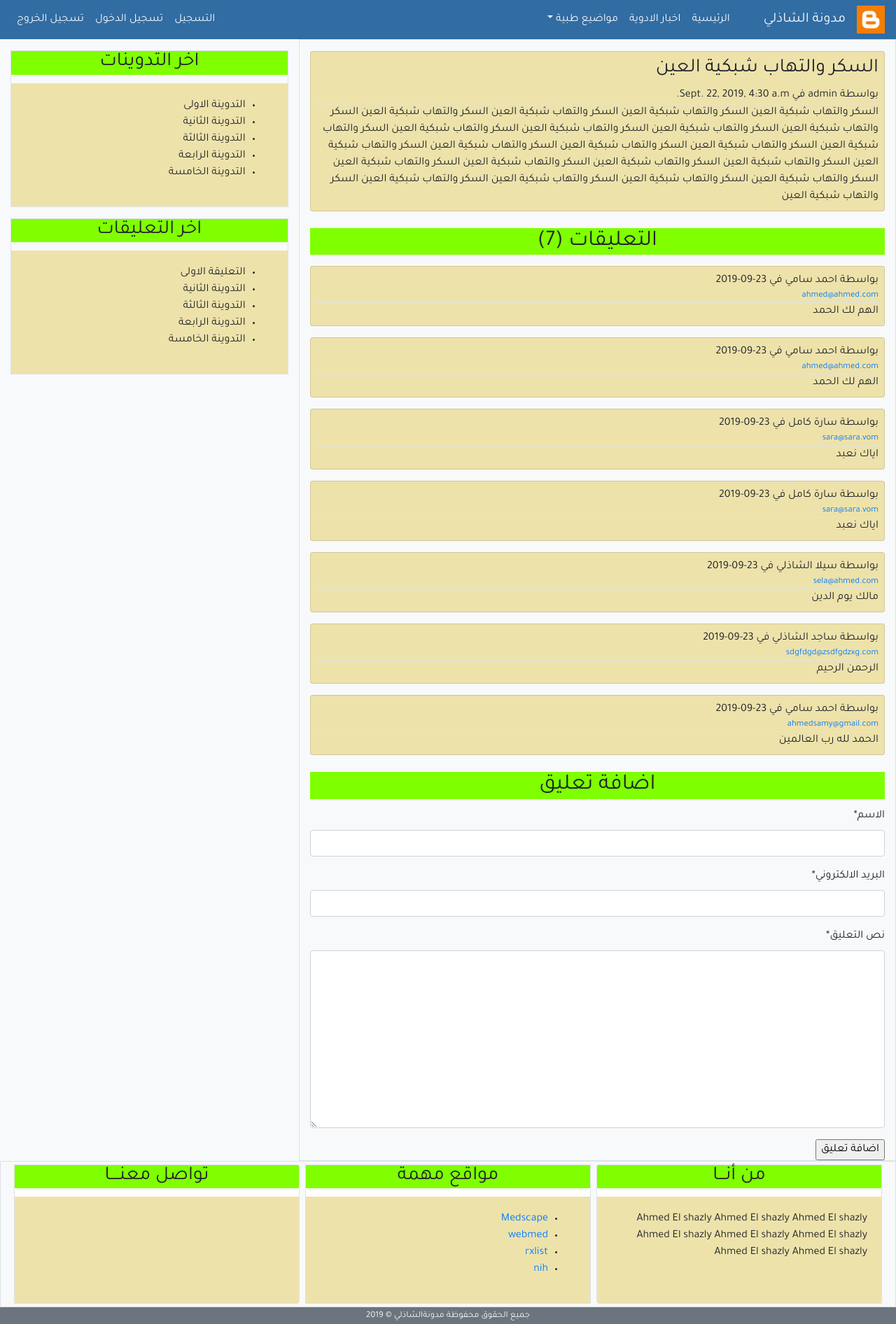
After one commit to shazlycode/testsite-blog, a Django app: template blog/app/templates/app/post_details.html in a window 1280 px wide. The commit adds this page. Shown: the whole page at 70% size. Run offline with Django 3.2, Linux system fonts and the light colour scheme; the template is opened without the code that fills it: values that come from a table or form of the project are taken from there, others are empty; data comes from the database, SQL or seed files in the repository; both versions use the stored data as it was after the commit; some libraries are stand-ins or nearby versions.

Commit message:
config of comments and posts

```diff
--- a/blog/app/admin.py
+++ b/blog/app/admin.py
@@ -2,3 +2,4 @@ from django.contrib import admin
 from app import models
 # Register your models here.
 admin.site.register(models.Post)
+admin.site.register(models.Comment)
--- /dev/null
+++ b/blog/app/forms.py
@@ -0,0 +1,25 @@
+from django import forms
+from app.models import Post, Comment
+from django.contrib.auth.models import User
+
+
+
+class CommentForm(forms.ModelForm):
+
+
+    class Meta:
+        model = Comment
+        fields = ('name','email','comment_body' )
+
+
+
+class RegisterForm(forms.ModelForm):
+    username = forms.CharField(max_length=100, label='اسم المستخدم')
+    first_name = forms.CharField(max_length=100, label='الاسم الاول')
+    last_name = forms.CharField(max_length=100, label='الاسم الاخير')
+    email = forms.EmailField(label='البريد الالكتروني')
+    password1= forms.CharField(widget=forms.PasswordInput(),label='كلمة المرور')
+    password2 = forms.CharField(widget=forms.PasswordInput(), label='تأكيد كلمة المرور')
+    class Meta:
+        model = User
+        fields = ('username','first_name','last_name','password1','password2','email')
--- a/blog/app/models.py
+++ b/blog/app/models.py
@@ -18,3 +18,18 @@ class Post(models.Model):
 
     class Meta:
         ordering = ('-post_date',)
+
+
+class Comment(models.Model):
+    name = models.CharField(max_length=100, verbose_name='الاسم')
+    comment_body = models.TextField(verbose_name='نص التعليق')
+    email = models.EmailField(verbose_name='البريد الالكتروني')
+    comment_date = models.DateTimeField(default=timezone.now)
+    active = models.BooleanField(default=False)
+    post = models.ForeignKey(Post,on_delete=models.CASCADE, related_name='comment')
+
+    def __str__(self):
+        return 'علق {} على {}'.format(self.name, self.post)
+
+    class Meta:
+        ordering = ('-comment_date',)
--- a/blog/app/templates/app/base.html
+++ b/blog/app/templates/app/base.html
@@ -26,7 +26,7 @@
   <!-- navbar navbar-expand-lg navbar-light bg-light -->
   <nav class="navbar navbar-expand-lg navbar-light">
     <img src="{% static 'images/blog_icon.png' %}" alt="" width="40px">
-    <a class="navbar-brand text-light" href="#">مدونة الشاذلي</a>
+    <a class="navbar-brand text-light" href="{% url 'index' %}">مدونة الشاذلي</a>
 
     <button class="navbar-toggler" type="button" data-toggle="collapse" data-target="#navbarSupportedContent"
       aria-controls="navbarSupportedContent" aria-expanded="false" aria-label="Toggle navigation">
@@ -36,7 +36,7 @@
     <div class="collapse navbar-collapse" id="navbarSupportedContent">
       <ul class="navbar-nav ">
         <li class="nav-item active">
-          <a class="nav-link text-light" href="#">الرئيسية <span class="sr-only">(current)</span></a>
+          <a class="nav-link text-light" href="{% url 'index' %}">الرئيسية <span class="sr-only">(current)</span></a>
         </li>
         <li class="nav-item active">
           <a class="nav-link text-light" href="#">اخبار الادوية</a>
@@ -56,7 +56,7 @@
       </ul>
       <ul class="navbar-nav mr-auto">
         <li class="nav-item active">
-          <a class="nav-link text-light" href="#">التسجيل</a>
+          <a class="nav-link text-light" href="{% url 'register' %}">التسجيل</a>
         </li>
         <li class="nav-item active">
           <a class="nav-link text-light" href="#">تسجيل الدخول</a>
@@ -92,7 +92,7 @@
         </div>
         <div class="col-md-4 bg-light">
           <div class="mt-3 border">
-            <h2 class="card-title text-center">اخر التدوينات</h3>
+            <h3 class="card-title text-center">اخر التدوينات</h3>
               <div class="card-body">
                 <ul>
                   <li>التدوينة الاولى</li>
@@ -105,7 +105,7 @@
 
           </div>
           <div class="mt-3 border">
-            <h2 class="card-title text-center">اخر التعليقات</h3>
+            <h3 class="card-title text-center">اخر التعليقات</h3>
               <div class="card-body">
                 <ul>
                   <li>التعليقة الاولى</li>
--- a/blog/app/templates/app/index.html
+++ b/blog/app/templates/app/index.html
@@ -8,7 +8,7 @@
 
 {% for post in posts %}
 <div class="card mt-3 p-2 ">
-    <a href="#"><h3 class="">{{post.post_name}}</h3></a>
+    <a href="{% url 'post_details' post.pk %}"><h3 class="">{{post.post_name}}</h3></a>
     <span class="border-bottom">بواسطة {{post.auther}} في {{post.post_date}}</span>
     <div class="">{{post.post_body}}</div>
 
--- /dev/null
+++ b/blog/app/templates/app/post_details.html
@@ -0,0 +1,61 @@
+{% extends 'app/base.html' %}
+{% load static %}
+{% load crispy_forms_tags %}
+<html>
+
+
+
+{% block content %}
+
+
+<div class="card mt-3 p-2 ">
+    <h3 class="">{{post.post_name}}</h3>
+    <span class="border-bottom">بواسطة {{post.auther}} في {{post.post_date}}</span>
+    <div class="">{{post.post_body}}</div>
+
+</div>
+<div class="mt-4">
+    <h2 class="card-title text-center">التعليقات ({{comments.count}})</h3>
+
+</div>
+
+
+{% for comment in comments %}
+<div class="card mt-3 p-2 ">
+
+    <span>بواسطة {{comment.name}} في {{comment.comment_date|date:'d-m-Y'}}</span>
+    <small class="border-bottom"><a href="mailto://{{comment.email}}">{{comment.email}}</a></small>
+    <div class="">{{comment.comment_body}}</div>
+
+</div>
+
+{% endfor %}
+
+<div class="mt-4">
+        <h2 class="card-title text-center">اضافة تعليق </h3>
+
+    </div>
+    <form action="" method="POST">
+        {% csrf_token %}
+        {{comment_form|crispy}}
+        <input type="submit" value="اضافة تعليق">
+
+
+
+    </form>
+
+
+
+
+
+
+
+
+
+
+{% endblock content %}
+
+
+
+
+</html>
--- a/blog/blog/settings.py
+++ b/blog/blog/settings.py
@@ -38,6 +38,7 @@ INSTALLED_APPS = [
     'django.contrib.messages',
     'django.contrib.staticfiles',
     'app',
+    'crispy_forms',
 
 ]
 
@@ -120,3 +121,4 @@ USE_TZ = True
 # https://docs.djangoproject.com/en/2.2/howto/static-files/
 
 STATIC_URL = '/static/'
+CRISPY_TEMPLATE_PACK = 'bootstrap4'
```
Also changed, not shown: blog/app/templates/app/register.html (added, +33 -0 lines), blog/app/views.py (+47 -2 lines), blog/app/migrations/0002_auto_20190923_0432.py (added), blog/app/migrations/0003_auto_20190923_0553.py (added), blog/db.sqlite3.
